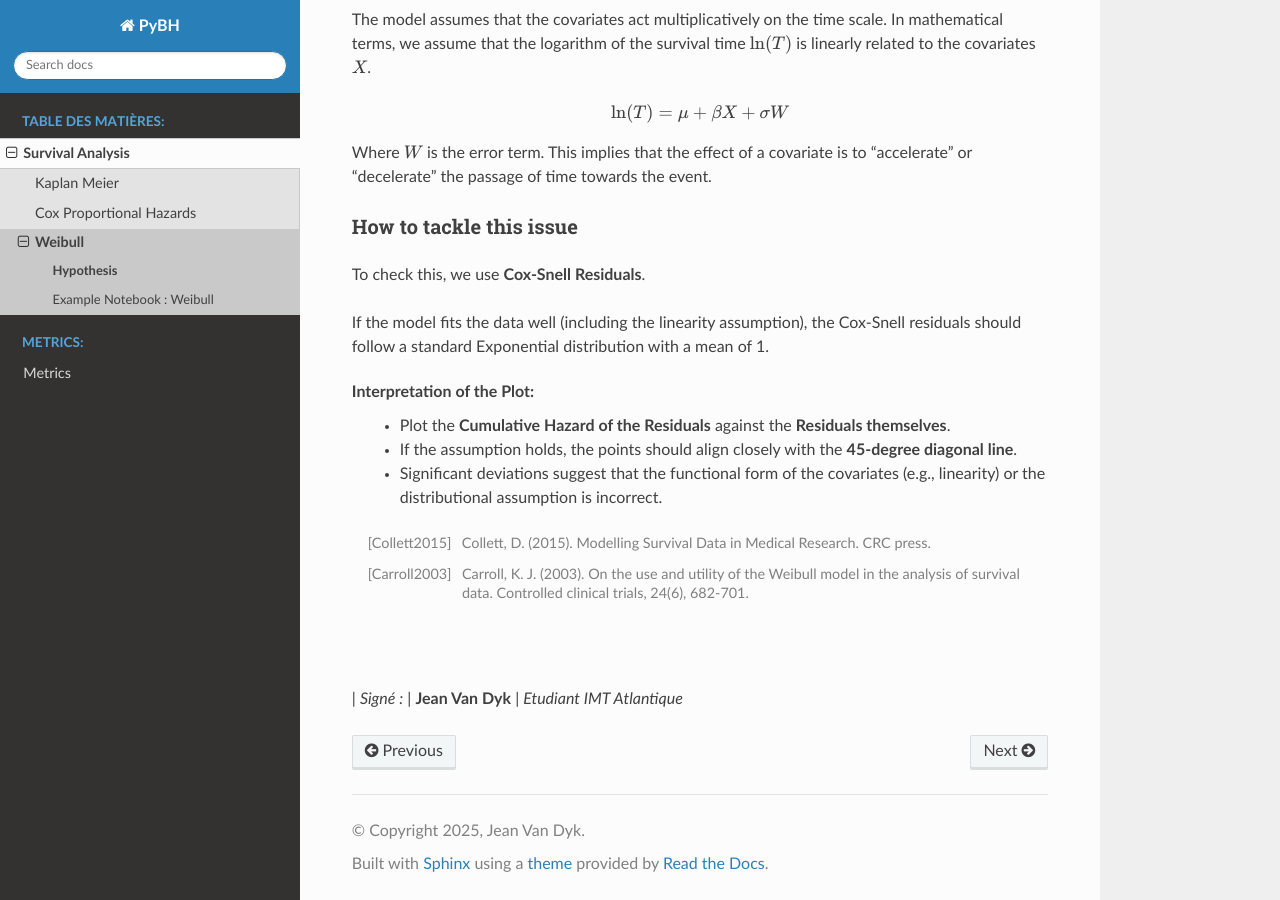
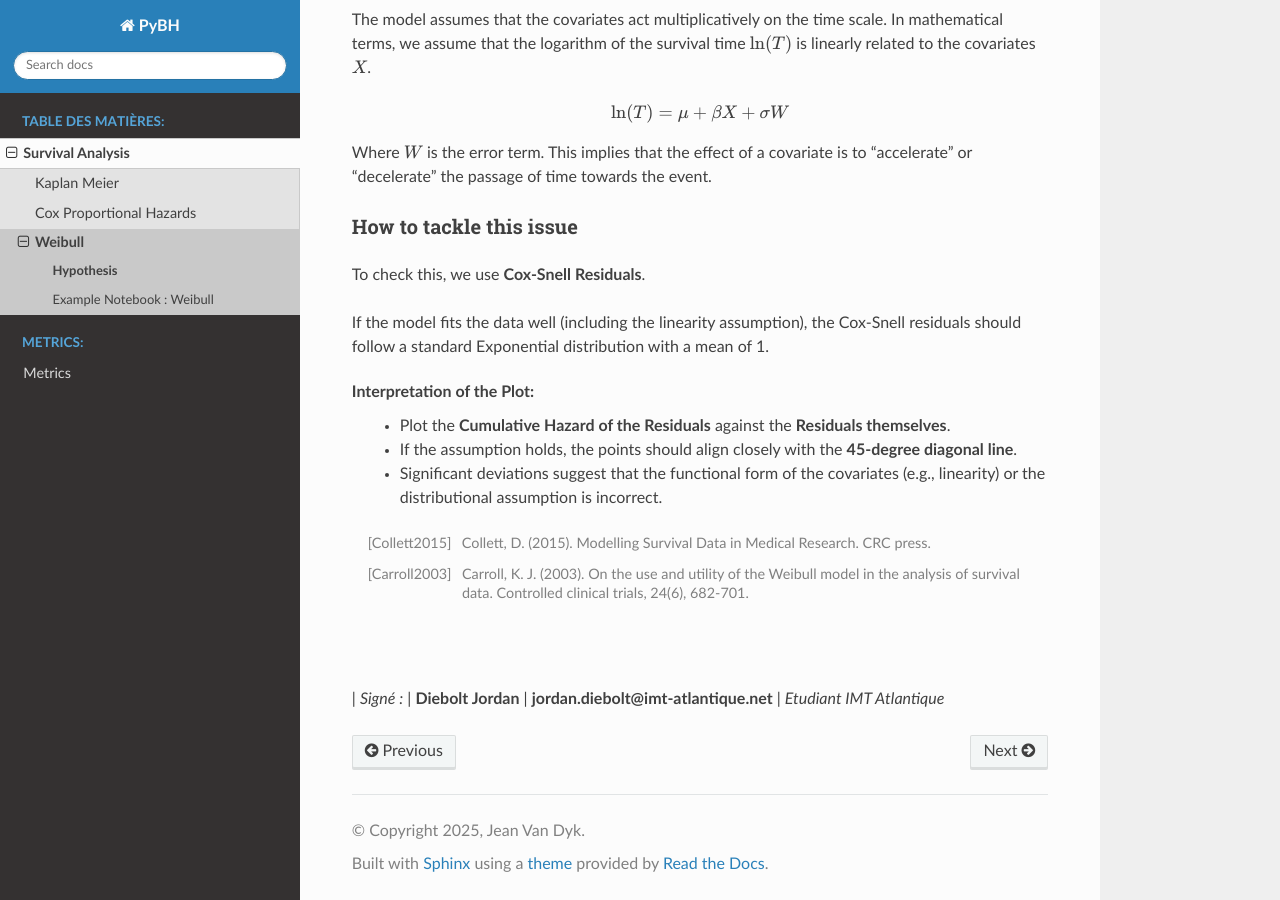
Before and after one commit to PyBHealth/PyBH, a Sphinx documentation site: the page built from docs/source/Survival_Analysis/Weibull/Hypothesis.rst, in a window 1280 px wide and 900 px high, scrolled down 1873 px. Built offline with Sphinx 7.4.7 and the Read the Docs theme 3.1.0, drawn with Linux system fonts in a browser that asks for light colours.

Commit message:
Adding my credits

```diff
--- a/docs/source/Survival_Analysis/Weibull/Hypothesis.rst
+++ b/docs/source/Survival_Analysis/Weibull/Hypothesis.rst
@@ -109,5 +109,6 @@ follow a standard Exponential distribution with a mean of 1.
 |
 |
     | *Signé :*
-    | **Jean Van Dyk**
+    | **Diebolt Jordan**
+    | **jordan.diebolt@imt-atlantique.net**
     | *Etudiant IMT Atlantique*
```
